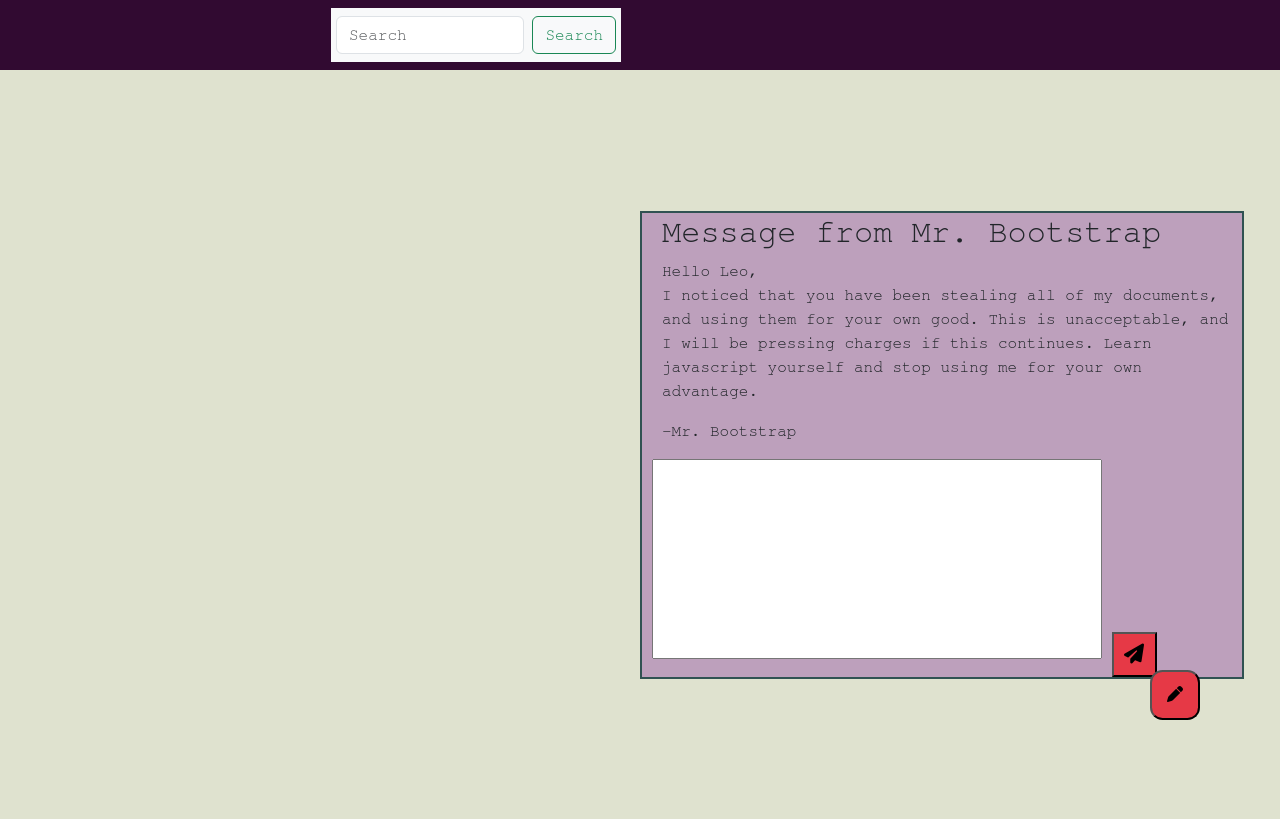
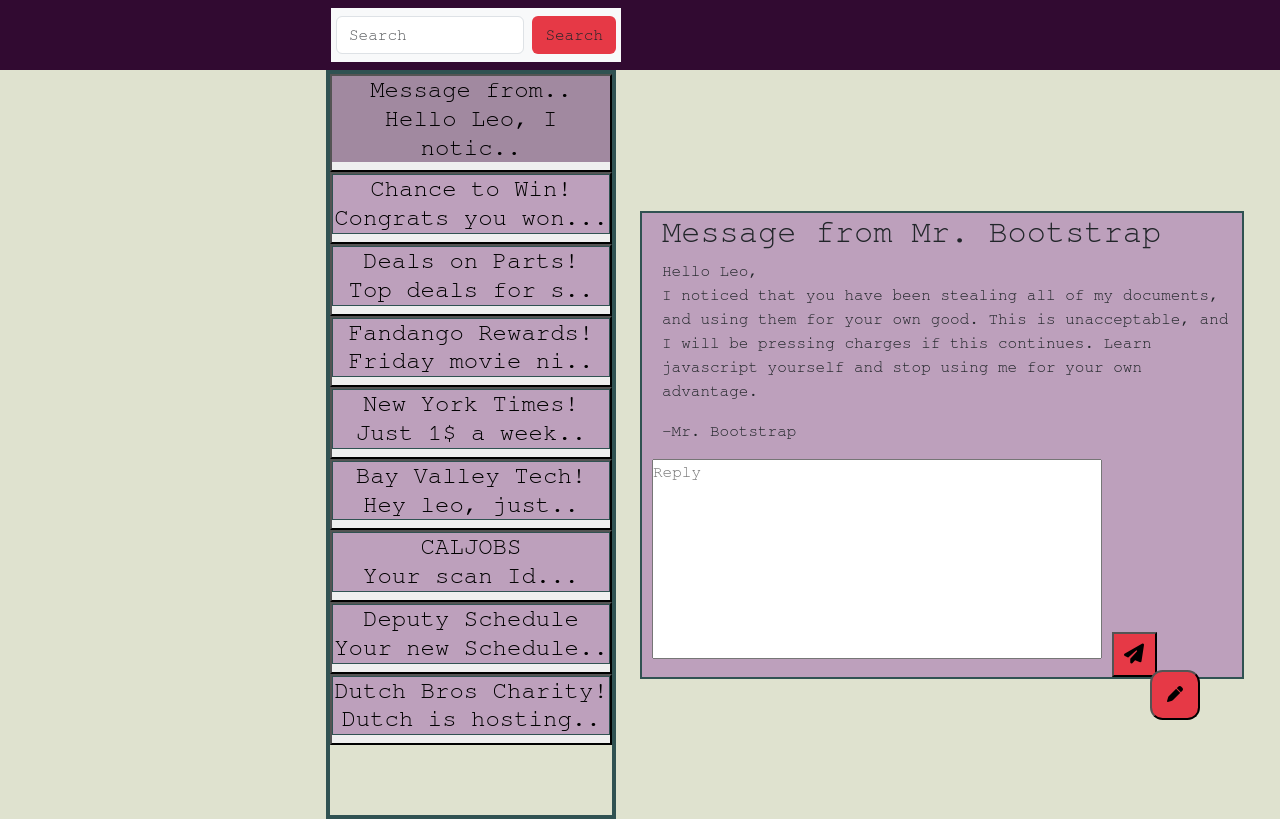
Before and after one commit to Flunky420/bootstrap-email-masellis, a plain HTML site: page index.html in a window 1280 px wide. Drawn offline with nearby package versions, Linux system fonts and the light colour scheme.

Commit message:
worked on middle column

```diff
--- a/index.html
+++ b/index.html
@@ -16,15 +16,26 @@
           <div class="col-sm-12 col-md-4 col-lg-3 d-none d-md-block">
             <!-- Email Select -->
               <div class="navbar">
-                <nav class="navbar bg-body-tertiary">
+                <nav class="navbar bg-body-tertiary" id="navbar-search">
                   <div class="search-container-fluid">
                     <form class="d-flex" role="search">
-                      <input class="form-control me-2" type="search" placeholder="Search" aria-label="Search">
-                      <button class="btn btn-outline-success" type="submit">Search</button>
+                      <input class="form-control me-2"type="search" placeholder="Search" aria-label="Search">
+                      <button class="btn" id="search-button" type="submit">Search</button>
                      </form>
                   </div>
                 </nav>
               </div>
+             <div class="select-email-container">
+              <button><h4 class="selected-email">Message from..<br>Hello Leo, I notic..</br></h4></button>
+              <button><h4 class="email">Chance to Win!<br>Congrats you won...</br></h4></button>
+              <button><h4 class="email">Deals on Parts!<br>Top deals for s..</br></h4></button>
+              <button><h4 class="email">Fandango Rewards!<br>Friday movie ni..</br></h4></button>
+              <button><h4 class="email">New York Times!<br>Just 1$ a week..</br></h4></button>
+              <button><h4 class="email">Bay Valley Tech!<br>Hey leo, just..</br></h4></button>
+              <button><h4 class="email">CALJOBS<br>Your scan Id...</br></h4></button>
+              <button><h4 class="email">Deputy Schedule<br>Your new Schedule..</br></h4></button>
+              <button><h4 class="email">Dutch Bros Charity!<br>Dutch is hosting..</br></h4></button>
+             </div>
             </div>
           <div class="col-sm-12 col-md-8 col-lg-6">
               <!-- Email Display -->
@@ -50,7 +61,7 @@
               <h2 class="email-text">Message from Mr. Bootstrap</h2>
               <p class="email-text">Hello Leo,<br></nr> I noticed that you have been stealing all of my documents, and using them for your own good. This is unacceptable, and I will be pressing charges if this continues. Learn javascript yourself and stop using me for your own advantage.</p>
               <p class="email-text">-Mr. Bootstrap</p>
-              <textarea class="reply-box"></textarea>
+              <textarea class="reply-box" placeholder="Reply"></textarea>
               <button class="reply-button"> <i class="fa-solid fa-paper-plane fa-lg"></i></button>
               </div>
             </div>
--- a/styles.css
+++ b/styles.css
@@ -53,7 +53,7 @@
     height: 50px;
     width: 50px;
     border-radius: 25%;
-    background-color: #e63946
+    background-color: #e63946;
 
 }
 .compose-wrapper {
@@ -62,7 +62,6 @@
     right: 80px;
     z-index: 1;
 }
-
 
 .navbar {
     width: 300px;
@@ -94,3 +93,24 @@ textarea {
 html {
     background-color: #dfe2cf;
 }
+
+#search-button {
+    background-color: #e63946;
+}
+
+.select-email-container{
+    display: flex;
+    flex-direction: column;
+    align-content:space-around;
+    border: 4px solid #305252;
+    height: 100%;
+}
+
+.selected-email{
+    background-color: #a189a0;
+
+}
+.email{
+    background-color:#bda0bc;
+    border: 1px solid #305252;
+}
```
